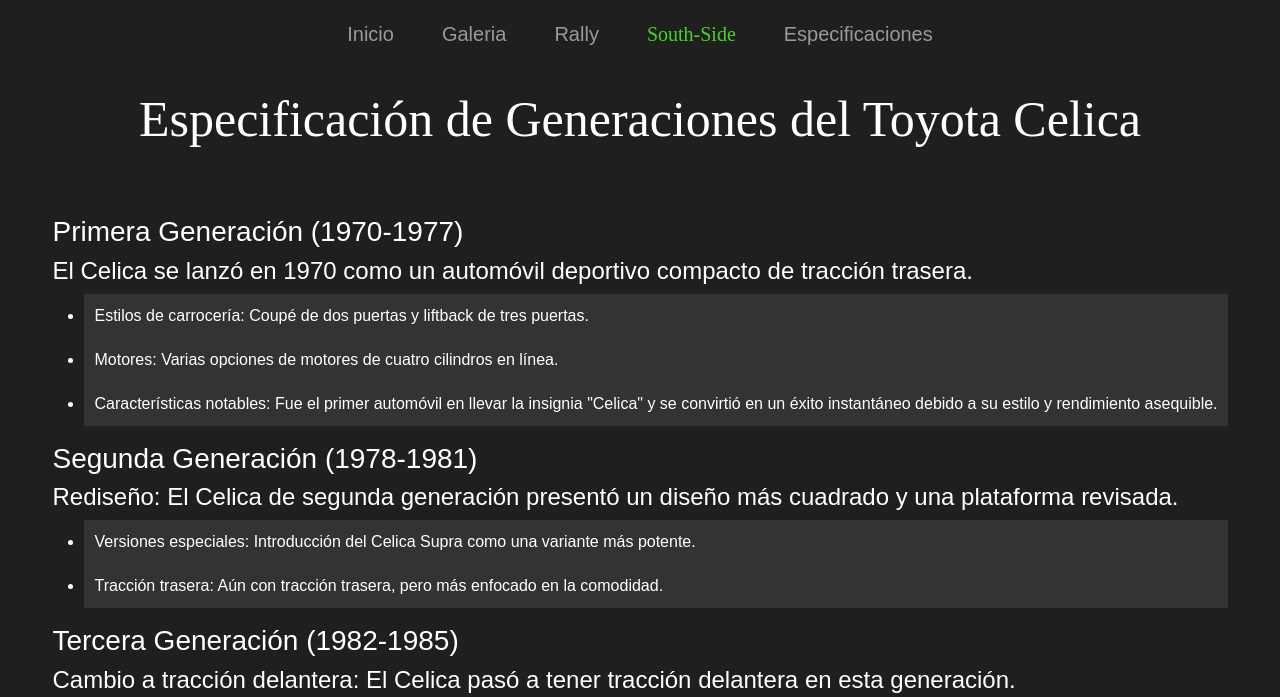
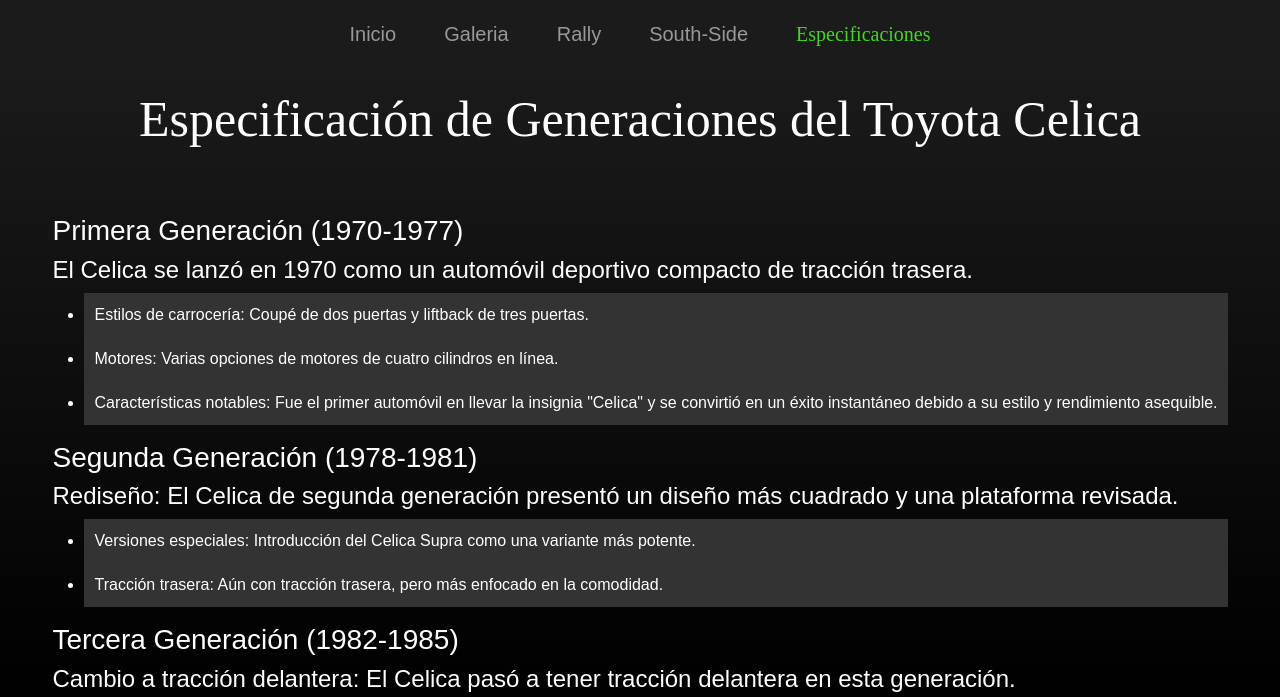
Before and after one commit to Dislexical/PFVaicikauskas, a plain HTML site: page pages/specifications.html in a window 1280 px wide. Shown: the part 103-800 px from the top of the page. Drawn offline with nearby package versions, Linux system fonts and the light colour scheme.

Commit message:
segunda versión

```diff
--- a/css/style.css
+++ b/css/style.css
@@ -1,12 +1,14 @@
 * {
     font-family: arial, sans-seri;
-    background-color: rgb(31, 31, 31);
     color: white ;
     margin: auto;
 }
 
 .body_black{
-    background-color: rgb(31, 31, 31);
+        background-image: linear-gradient(to bottom, rgb(34, 34, 34), #000000);
+        background-attachment: fixed;
+        background-size: cover;
+        background-repeat: no-repeat;
 }
 
 
@@ -14,7 +16,7 @@
     background-color: #333
 }
 
-.southSide {
+.actualPag {
     color: rgb(69, 213, 37) ;
     font-family: brave, sans-seri;
 
@@ -29,7 +31,6 @@
     margin-top: 150;
 
 
-    background: rgb(31, 31, 31);
     display: flex;
     flex-direction: column;
     align-content: center;
@@ -45,7 +46,7 @@
     margin-top: 150;
 
 
-    background: rgb(31, 31, 31);
+
     display: flex;
     flex-direction: column;
     align-content: center;
@@ -68,9 +69,7 @@
     text-align: center;
 }
 
-.cajaText {
-    border: 1px solid rgb(31, 31, 31) ;
-}
+
 
 .containerImg {
     width: 75vw;
@@ -124,7 +123,7 @@
 }
 
  .toyotaLogo {
-    background-color: #2f2f2f;
+
     width: 75vw;
     max-width: 560px;
     max-height: 320px;
@@ -167,7 +166,6 @@
 
 }
 nav ,a{
-    background-color: #2f2f2f;
     text-align: center;
     padding: 10px;
 }
@@ -191,7 +189,7 @@
 
 nav,
     .offcanvas {
-      background-color: rgb(31, 31, 31);
+      background-color: rgb(27, 27, 27);
     }
     .navbar-toggler {
       border: none;
--- a/pages/specifications.html
+++ b/pages/specifications.html
@@ -4,8 +4,9 @@
     <meta charset="UTF-8">
     <meta http-equiv="X-UA-Compatible" content="IE=edge">
     <meta name="viewport" content="width=device-width, initial-scale=1.0">
-    <title>Toyota celica</title>
+    <title>Toyota celica - Especificaciones</title>
     <link href="https://cdn.jsdelivr.net/npm/bootstrap@5.3.2/dist/css/bootstrap.min.css" rel="stylesheet" integrity="sha384-T3c6CoIi6uLrA9TneNEoa7RxnatzjcDSCmG1MXxSR1GAsXEV/Dwwykc2MPK8M2HN" crossorigin="anonymous">
+    <link rel="shortcut icon" href="../img/logo toyota celica.png">
     <link rel="stylesheet" href="../css/style.css">
 </head>
 <body class="body_black">
@@ -57,10 +58,10 @@
                   <a href="./rally.html" class="nav-link">Rally</a>
                 </li>
                 <li class="nav-item p-3 py-md-1">
-                  <a href="./southside.html" class="nav-link southSide">South-Side</a>
+                  <a href="./southside.html" class="nav-link">South-Side</a>
                 </li>
                 <li class="nav-item p-3 py-md-1">
-                    <a href="./specifications.html" class="nav-link">Especificaciones</a>
+                    <a href="./specifications.html" class="nav-link actualPag">Especificaciones</a>
                   </li>
               </ul>
 
```
Also changed, not shown: index.html (+8 -7 lines), pages/gallery.html (+4 -3 lines), pages/rally.html (+4 -3 lines), pages/southside.html (+3 -2 lines).
